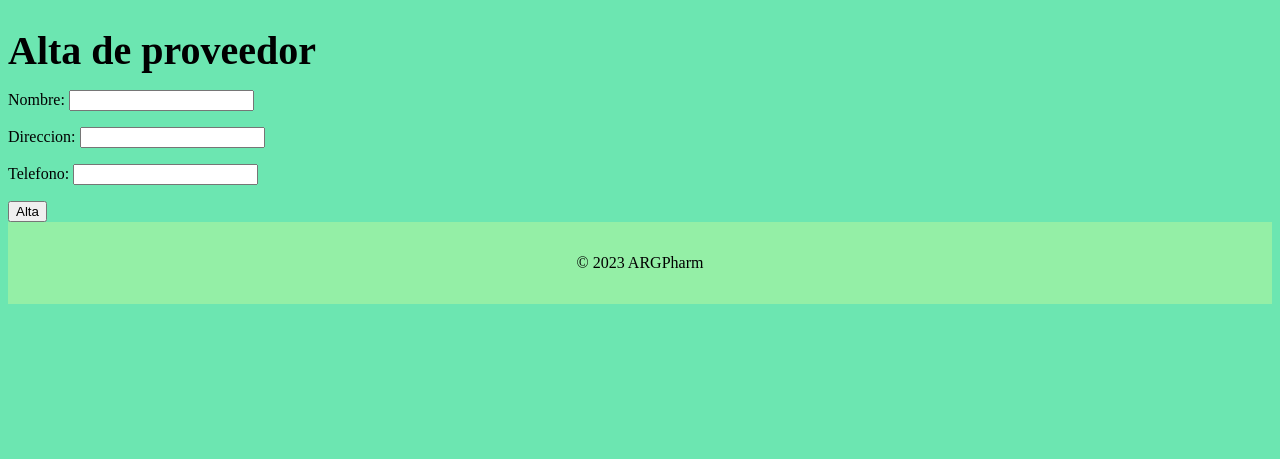
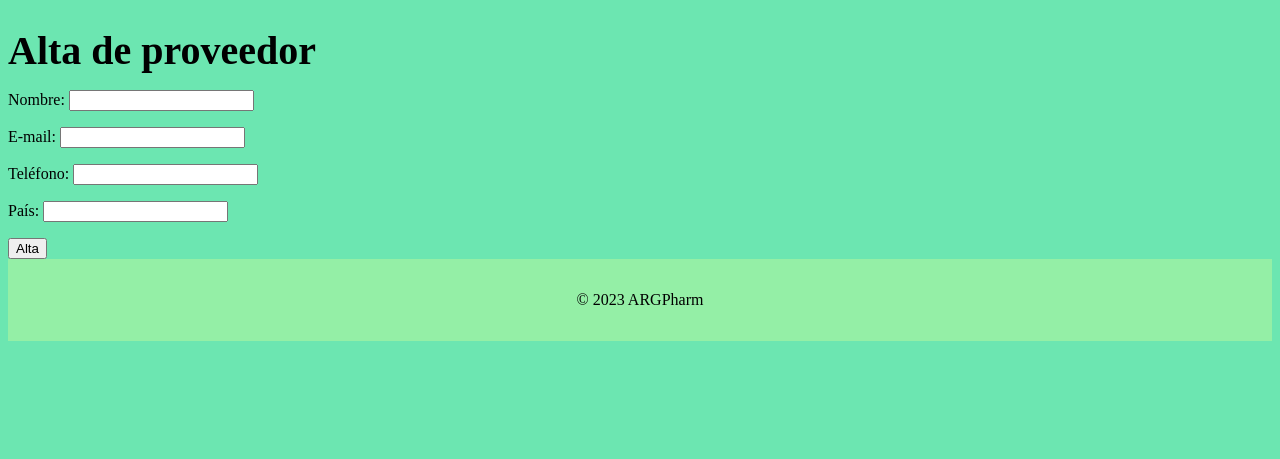
Before and after one commit to HugoGranchetti/TP-Django-Grupo-5, a Django app: page /alta_proveedor/ in a window 1280 px wide. Shown: the part 266-725 px from the top of the page. Run offline with Django 4.2, Linux system fonts and the light colour scheme.

Commit message:
Modelos actualizados

```diff
--- a/medicamentos/stock/forms.py
+++ b/medicamentos/stock/forms.py
@@ -6,15 +6,26 @@ import datetime
 from .models import Cliente, Proveedor
 from .models import stock_User
 
+class ClienteForm(forms.ModelForm):
+    class Meta:
+        model = Cliente
+        fields = '__all__'
+        widgets = {
+            'nombre': forms.TextInput(attrs={'class': 'form-control'}),
+            'mail': forms.EmailInput(attrs={'class': 'form-control'}),
+            'telefono': forms.TextInput(attrs={'class': 'form-control'}),
+            'cuit': forms.TextInput(attrs={'class': 'form-control'}),
+        }
+
 class ProveedorForm(forms.ModelForm):
     class Meta:
         model = Proveedor
         fields = '__all__'
         widgets = {
             'nombre': forms.TextInput(attrs={'class': 'form-control'}),
-            'direccion': forms.TextInput(attrs={'class': 'form-control'}),
+            'mail': forms.EmailInput(attrs={'class': 'form-control'}),
             'telefono': forms.TextInput(attrs={'class': 'form-control'}),
-            'email': forms.EmailInput(attrs={'class': 'form-control'}),
+            'pais': forms.TextInput(attrs={'class': 'form-control'}),
         }
 
 class MedicamentoForm(forms.ModelForm):
@@ -38,17 +49,6 @@ class PedidoForm(forms.ModelForm):
         pedido.productos.add(self.cleaned_data['productos'].id)
         return pedido
 
-class ClienteForm(forms.ModelForm):
-    class Meta:
-        model = Cliente
-        fields = '__all__'
-        widgets = {
-            'nombre': forms.TextInput(attrs={'class': 'form-control'}),
-            'direccion': forms.TextInput(attrs={'class': 'form-control'}),
-            'telefono': forms.TextInput(attrs={'class': 'form-control'}),
-            'email': forms.EmailInput(attrs={'class': 'form-control'}),
-        }
-
 class RegistrationForm(forms.ModelForm):
     password = forms.CharField(widget=forms.PasswordInput())
     class Meta:
--- a/medicamentos/stock/models.py
+++ b/medicamentos/stock/models.py
@@ -3,10 +3,21 @@ from django.contrib.auth.models import AbstractBaseUser, BaseUserManager
 
 # Create your models here.
 
-class Proveedor(models.Model):
-    nombre = models.CharField(max_length=200)
-    direccion = models.CharField(max_length=200)
-    telefono = models.CharField(max_length=20)
+class Empresa(models.Model):
+    nombre = models.CharField(max_length=100, verbose_name="Nombre", null=True)
+    mail = models.EmailField(max_length=100, verbose_name="E-mail", null=True)
+    telefono = models.CharField(max_length=20, verbose_name="Teléfono", null=True)
+
+    class Meta:
+        abstract = True
+
+class Cliente(Empresa):
+    cuit = models.CharField(max_length=100, verbose_name="CUIT", null=True)
+    def __str__(self):
+        return self.nombre
+
+class Proveedor(Empresa):
+    pais = models.CharField(max_length=200, verbose_name="País", null=True)
     def __str__(self):
         return self.nombre
 
@@ -29,13 +40,6 @@ class Pedido(models.Model):
     archivo = models.FileField(upload_to='uploads/', blank=True, null=True)
     vendedor=models.IntegerField(default=0)
 
-class Cliente(models.Model):
-    nombre = models.CharField(max_length=100)
-    direccion = models.CharField(max_length=100)
-    telefono = models.CharField(max_length=20)
-    def __str__(self):
-        return self.nombre
-
 class stock_User(models.Model):
     email = models.EmailField(unique=True)
     password = models.CharField(max_length=128)
--- a/medicamentos/stock/templates/lista_medicamentos.html
+++ b/medicamentos/stock/templates/lista_medicamentos.html
@@ -38,6 +38,11 @@
         </form>
       </td>
     </tr>
+
+    {% empty %}
+
+        <article>No hay medicamentos cargados.</article>
+
     {% endfor %}
   </tbody>
 </table>
--- a/medicamentos/stock/views.py
+++ b/medicamentos/stock/views.py
@@ -102,7 +102,7 @@ def alta_proveedor(request):
         form = ProveedorForm(request.POST)
         if form.is_valid():
             form.save()
-            return redirect('alta_proveedor.html')
+            return redirect('alta_proveedor')
     else:
         form = ProveedorForm()
     context = {'form': form}
```
Also changed, not shown: medicamentos/stock/migrations/0011_remove_cliente_direccion_remove_proveedor_direccion_and_more.py (added).
